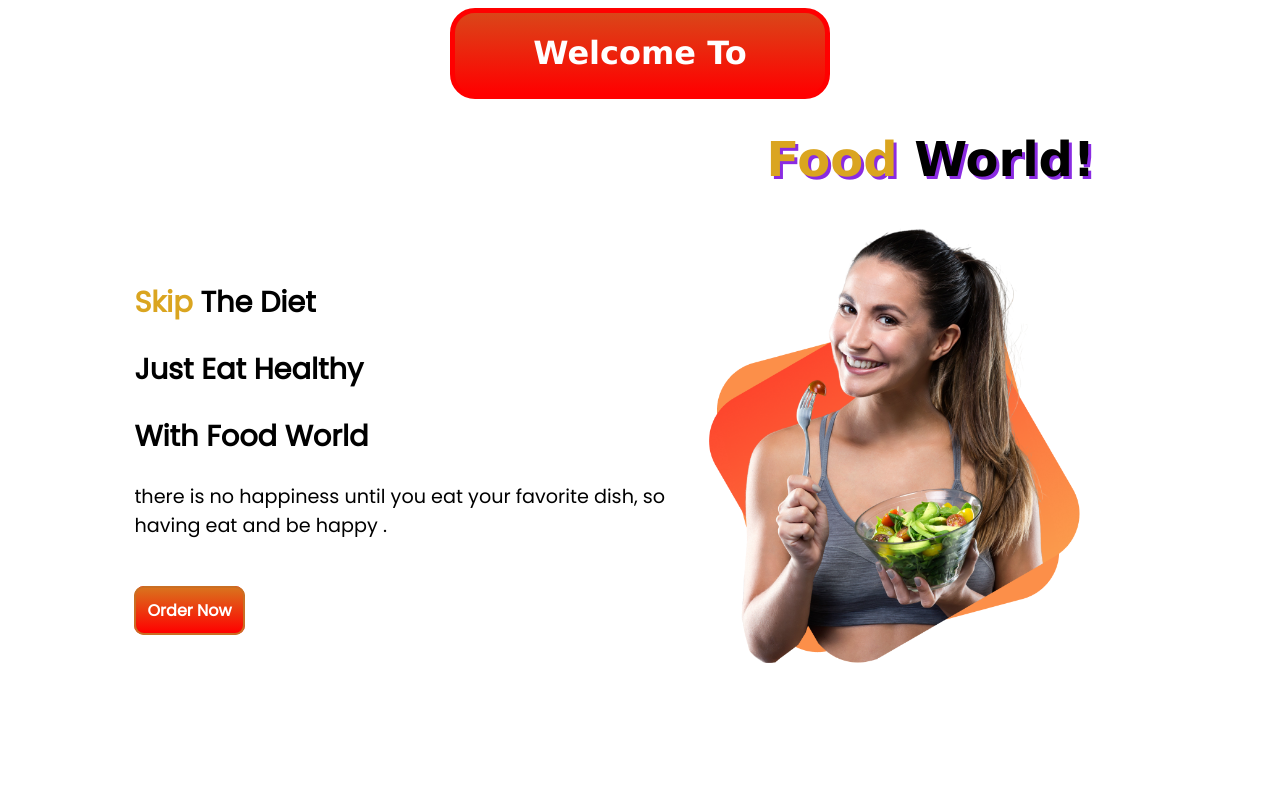
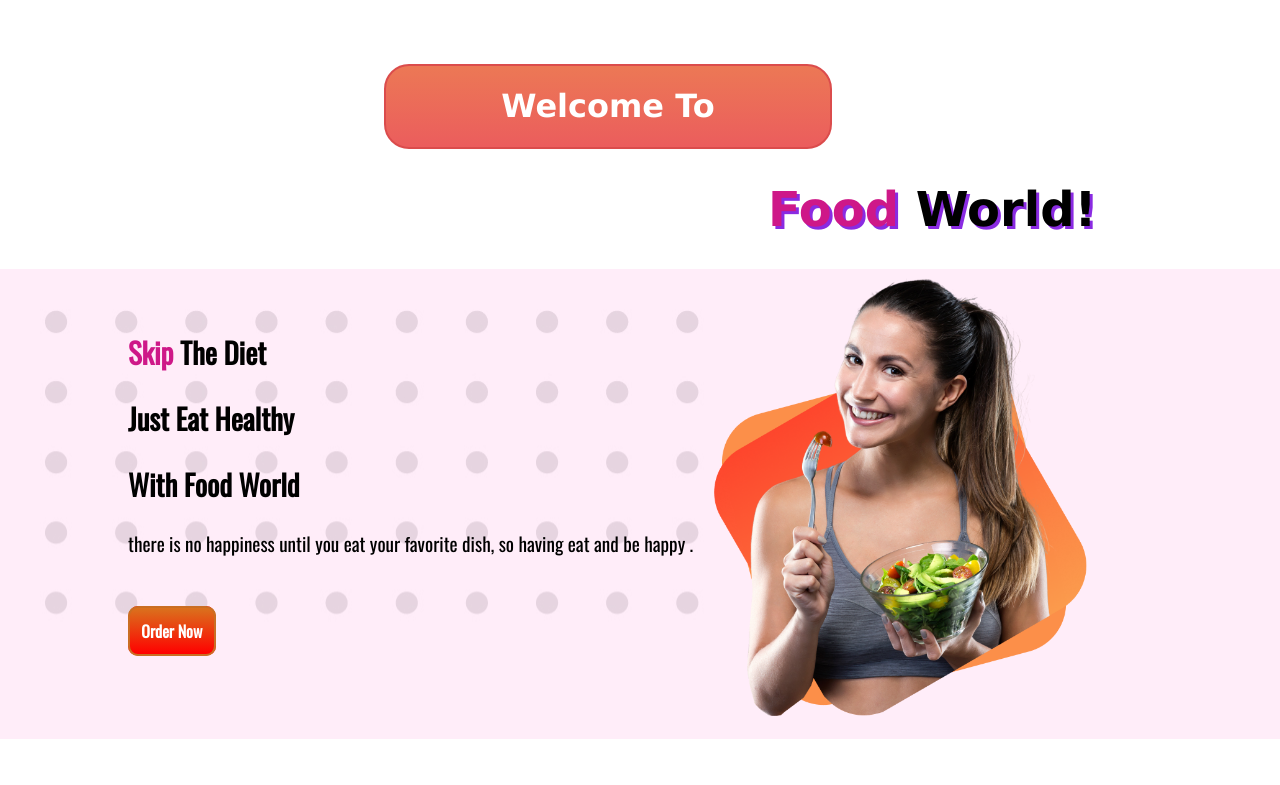
Before and after one commit to Robi199/first-assignment, a plain HTML site: page index.html in a window 1280 px wide. Shown: the top 785 px of the page. Drawn offline with nearby package versions, Linux system fonts and the light colour scheme.

Commit message:
final submission

```diff
--- a/index.html
+++ b/index.html
@@ -8,7 +8,8 @@
     <title>Food World</title>
     <link rel="preconnect" href="https://fonts.googleapis.com">
     <link rel="preconnect" href="https://fonts.gstatic.com" crossorigin>
-    <link href="https://fonts.googleapis.com/css2?family=Poppins&display=swap" rel="stylesheet">
+    <link href="https://fonts.googleapis.com/css2?family=Bebas+Neue&family=Lobster&family=Oswald&display=swap"
+        rel="stylesheet">
     <link rel="stylesheet" href="style.css">
     <link rel="shortcut icon" href="indian-food2.jpg" type="image/x-icon">
 </head>
@@ -23,7 +24,7 @@
         <h1> <span class="eye-catching">Food</span> World!</h1>
     </div>
 
-    <section class="container">
+    <section class="container back-image">
         <div class="half-width" id="first-headding">
             <h1> <span class="eye-catching">Skip</span> The Diet</h1>
             <h1>Just Eat Healthy</h1>
--- a/style.css
+++ b/style.css
@@ -1,14 +1,18 @@
 body{
-    font-family: 'Poppins', sans-serif;
-    margin: o;
+    font-family: 'Bebas Neue', cursive;
+font-family: 'Lobster', cursive;
+font-family: 'Oswald', sans-serif;
+    margin: 0px;
+    padding: 0px;
 }
 .welcome{
     text-align: center;
-    border: 5px solid red;
-    margin-left: 35%;
+    border: 2px solid rgb(219, 76, 76);
+    margin-left: 30%;
     margin-right: 35%;
+    margin-top: 5%;
     border-radius: 25px;
-    background-image: linear-gradient(rgb(218, 70, 25), red);
+    background-image: linear-gradient(rgb(236, 120, 85), rgb(235, 93, 93));
     color: white;
     font-family: Verdana, Geneva, Tahoma, sans-serif;
 }
@@ -19,7 +23,7 @@ body{
     font-family: Verdana, Geneva, Tahoma, sans-serif;
 }
 .eye-catching{
-    color: goldenrod;
+    color: rgb(206, 24, 136);
 
 }
 .container{
@@ -63,8 +67,9 @@ div img{
     margin-top: 10%;
 }
 .back-image{
-    background-image: url(background-pic.png);
+    background-image: url(frame.jpg);
 }
+
 .half-pic{
     width: 60%;
 }
@@ -74,9 +79,10 @@ div img{
 }
 .recipies{
     text-align: center;
-    color: gray;
+
     margin-left: 20%;
     margin-right: 20%;
+    font-size: large;
 
 }
 .recipie-pic-border{
```
Also changed, not shown: frame.jpg (added).
